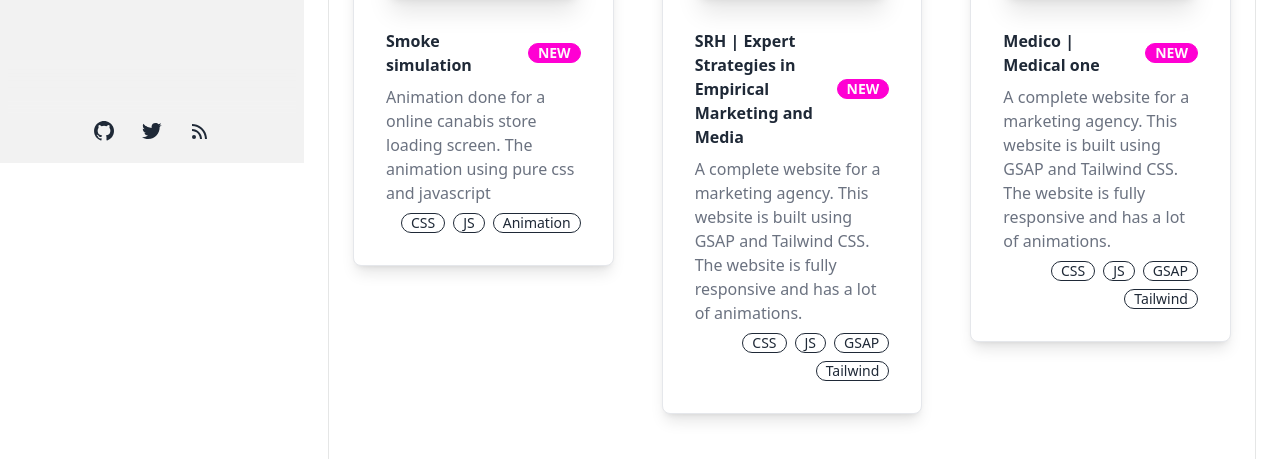
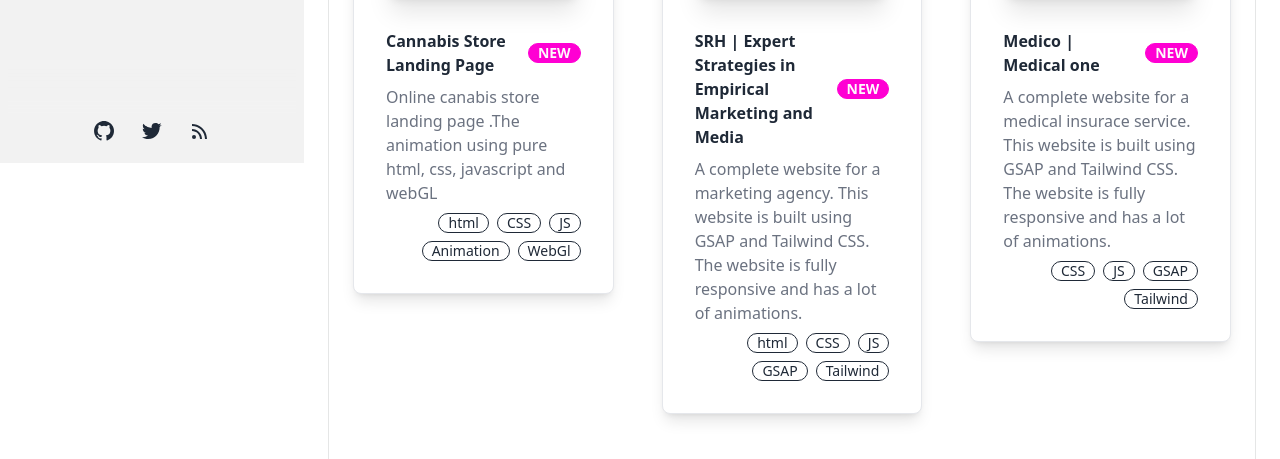
Before and after one commit to sadhu-sanjay/sanjay-goswami-site, an Astro site: page / in a window 1280 px wide. Shown: the part 637-1096 px from the top of the page. Built offline with nearby package versions, Linux system fonts and the light colour scheme; Astro itself is replaced by a stand-in of ours.

Commit message:
updated text

```diff
--- a/src/layouts/BaseTabLayout.astro
+++ b/src/layouts/BaseTabLayout.astro
@@ -34,12 +34,12 @@ const { mdColCount = 2, lgColCount = 3 } = Astro.props;
       <div class={`grid grid-cols-1 ${mdColCount > 1 ? 'md:grid-cols-2': 'md:grid-cols-1'} gap-12 ${lgColCount > 1 ? 'lg:grid-cols-3' : 'lg:grid-cols-1'} `}>
 
         <Card
-          title="Smoke simulation"
+          title="Cannabis Store Landing Page"
           video={video1}
-          desc="Animation done for a online canabis store loading screen. The animation using pure css and javascript"
+          desc="Online canabis store landing page .The animation using pure html, css, javascript and webGL"
           url="https://fluid-sim.web.app"
           badge="NEW"
-          tags={["CSS", "JS", "Animation"]}
+          tags={["html", "CSS", "JS", "Animation", "WebGl"]}
         />
 
         <Card
@@ -48,13 +48,13 @@ const { mdColCount = 2, lgColCount = 3 } = Astro.props;
           desc="A complete website for a marketing agency. This website is built using GSAP and Tailwind CSS. The website is fully responsive and has a lot of animations."
           url="https://srh-agency.web.app"
           badge="NEW"
-          tags={["CSS", "JS", "GSAP", "Tailwind"]}
+          tags={["html", "CSS", "JS", "GSAP", "Tailwind"]}
         />
 
         <Card
           title="Medico | Medical one "
           video={medico}
-          desc="A complete website for a marketing agency. This website is built using GSAP and Tailwind CSS. The website is fully responsive and has a lot of animations."
+          desc="A complete website for a medical insurace service. This website is built using GSAP and Tailwind CSS. The website is fully responsive and has a lot of animations."
           url="https://srh-agency.web.app"
           badge="NEW"
           tags={["CSS", "JS", "GSAP", "Tailwind"]}
--- a/src/pages/index.astro
+++ b/src/pages/index.astro
@@ -42,6 +42,7 @@ const last_posts = posts.slice(0, 3);
       >
         Set up a meeting
       </a> -->
+
     </div>
   </div>
 
```
